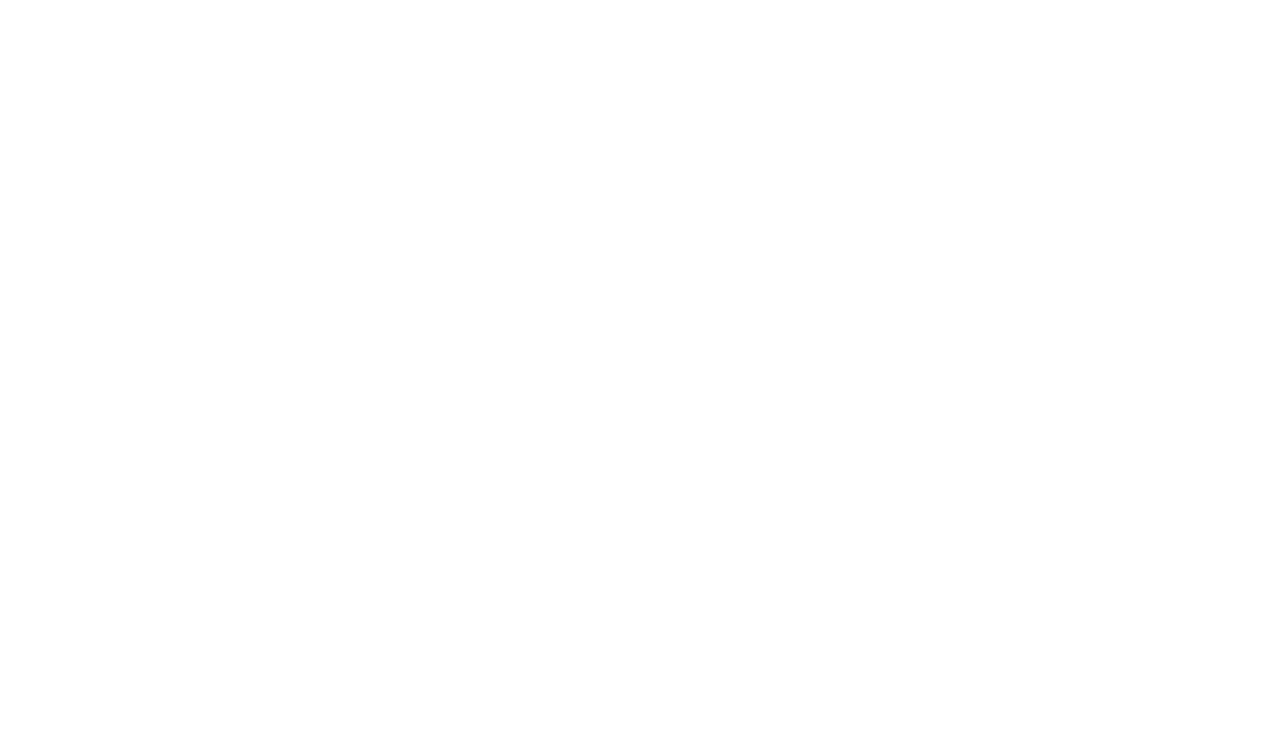
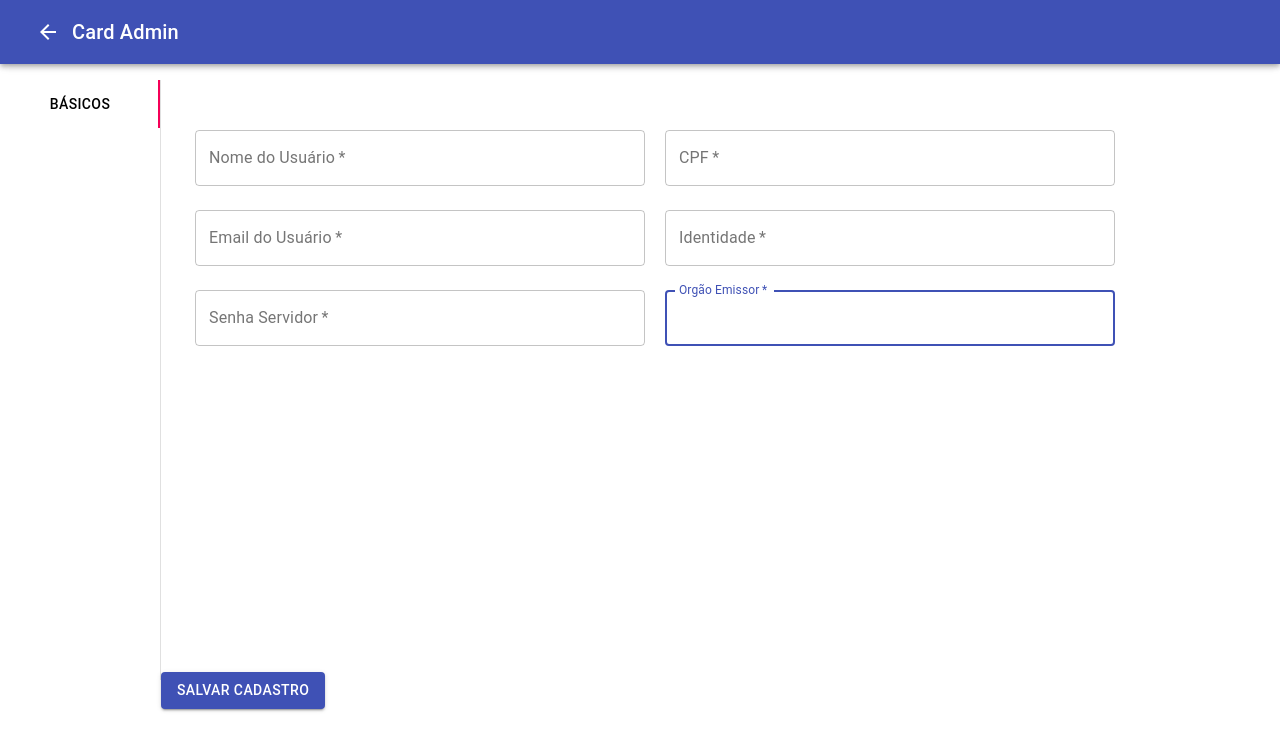
Before and after one commit to gilsonfabio/react-admin, a React (Create React App) app: page /altpermissao/1 in a window 1280 px wide. Before the commit this address had no page. Shown: the top 750 px of the page. Built offline with nearby package versions, Linux system fonts and the light colour scheme; no server answers.

Commit message:
Alteração para restaurar passsword

```diff
--- /dev/null
+++ b/src/pages/AltPermissao.js
@@ -0,0 +1,263 @@
+import React, {useState, useEffect} from 'react';
+import PropTypes from 'prop-types';
+import { makeStyles } from '@material-ui/core/styles';
+import Tabs from '@material-ui/core/Tabs';
+import Tab from '@material-ui/core/Tab';
+import Typography from '@material-ui/core/Typography';
+import Box from '@material-ui/core/Box';
+import MenBarra from '../components/MenBarra/MenBarra';
+import Button from '@material-ui/core/Button';
+import { TextField } from '@material-ui/core';
+
+import { useNavigate, useParams } from 'react-router-dom';
+
+import api from '../services/api';
+
+function TabPanel(props) {
+  const { children, value, index, ...other } = props;
+
+  return (
+    <div
+      role="tabpanel"
+      hidden={value !== index}
+      id={`vertical-tabpanel-${index}`}
+      aria-labelledby={`vertical-tab-${index}`}
+      {...other}
+    >
+      {value === index && (
+        <Box p={3}>
+          <Typography>{children}</Typography>
+        </Box>
+      )}
+    </div>
+  );
+}
+
+TabPanel.propTypes = {
+  children: PropTypes.node,
+  index: PropTypes.any.isRequired,
+  value: PropTypes.any.isRequired,
+};
+
+function a11yProps(index) {
+  return {
+    id: `vertical-tab-${index}`,
+    'aria-controls': `vertical-tabpanel-${index}`,
+  };
+}
+
+const useStyles = makeStyles((theme) => ({
+  root: {
+    flexGrow: 1,
+    backgroundColor: theme.palette.background.paper,
+    display: 'flex',
+    height: 600,
+    marginTop: 80,
+  },
+  tabs: {
+    borderRight: `1px solid ${theme.palette.divider}`,
+  },
+  submit: {
+    margin: theme.spacing(3, 0, 2),
+  },
+  dados: {
+    display: 'flex',
+    flexDirection: 'row',
+    width: 1000,
+  },
+
+  left: {
+    width: 450,
+    height: 500,
+    padding: 10,
+  },
+  right: {
+    width: 450,
+    height: 500,
+    padding: 10,
+  },
+  select: {
+    marginTop: 16,
+    marginBottom: 8,
+    width: 430,
+  },
+  label: {
+    fontSize: 12,
+    marginTop: 16,
+    marginBottom: 8,
+    width: 430,
+  },
+
+}));
+
+export default function AltPermissao() {
+  const classes = useStyles();
+  const [value, setValue] = React.useState(0);
+
+  const [usrNome, setUsrNome] = useState('');
+  const [usrEmail,  setUsrEmail] = useState('');
+  const [usrCpf,  setUsrCpf] = useState('');
+  const [usrIdentidade,  setUsrIdentidade] = useState('');
+  const [usrOrgEmissor,  setUsrOrgEmissor] = useState('');
+
+  const [usrPassword, setUsrPassword] = useState('');
+  const navigate = useNavigate();
+  const params = useParams();
+
+  const handleChange = (event, newValue) => {
+    setValue(newValue);
+  };
+
+  useEffect(() => {
+    let idUsr = params.usrId;
+    api.get(`searchUser/${idUsr}`).then(response => {
+        setUsrNome(response.data[0].usrNome);
+        setUsrEmail(response.data[0].usrEmail);
+        setUsrCpf(response.data[0].usrCpf);
+        setUsrIdentidade(response.data[0].usrIdentidade);
+        setUsrOrgEmissor(response.data[0].usrOrgEmissor);
+        setUsrPassword(response.data[0].usrPassword);
+    })
+
+  },[]);
+
+  function handleUpdServidor(e) {
+    e.preventDefault();
+
+    let idSrv = params.usrId;
+    api.put(`altpermissao/${idSrv}`, {
+      usrPassword,
+    }).then(() => {
+        alert('Servidor alterado com sucesso!')
+    }).catch(() => {
+        alert('Erro na alteração!');
+    })
+    navigate(-1);
+  }
+
+  return (
+    <>
+    <div>
+      <MenBarra />
+    </div>
+    <div className={classes.root}>
+      <Tabs
+        orientation="vertical"
+        variant="scrollable"
+        value={value}
+        onChange={handleChange}
+        aria-label="Vertical tabs example"
+        className={classes.tabs}
+      >
+        <Tab label="Básicos " {...a11yProps(0)} />
+        <Tab label="        " {...a11yProps(1)} />
+        <Tab label="        " {...a11yProps(2)} />
+        <Tab label="        " {...a11yProps(3)} />
+        <Tab label="        " {...a11yProps(4)} />
+        <Tab label="        " {...a11yProps(5)} />
+        <Tab label="        " {...a11yProps(6)} />
+      </Tabs>
+      <form onSubmit={handleUpdServidor} >
+      <TabPanel value={value} index={0}>
+        <div className={classes.dados}>
+          <div className={classes.left}>
+            <TextField
+              className={classes.input}
+              variant="outlined"
+              margin="normal"
+              required
+              fullWidth
+              id="nome"
+              label="Nome do Usuário"
+              name="nome"
+              autoFocus
+              value={usrNome}
+              onChange={(e) => {setUsrNome(e.target.value)}}
+            />
+            <TextField
+              className={classes.input}
+              variant="outlined"
+              margin="normal"
+              required
+              fullWidth
+              id="email"
+              label="Email do Usuário"
+              name="email"
+              autoFocus
+              value={usrEmail}
+              onChange={(e) => {setUsrEmail(e.target.value)}}
+            />
+            <TextField
+                className={classes.input}
+                type="password"
+                variant="outlined"
+                margin="normal"
+                required
+                fullWidth
+                id="password"
+                label="Senha Servidor"
+                name="password"
+                autoFocus
+                value={usrPassword}
+                onChange={(e) => {setUsrPassword(e.target.value)}}
+            />
+          </div>
+          <div className={classes.right}>
+            <TextField
+                className={classes.input}
+                variant="outlined"
+                margin="normal"
+                required
+                fullWidth
+                id="cpf"
+                label="CPF"
+                name="cpf"
+                autoFocus
+                value={usrCpf}
+                onChange={(e) => {setUsrCpf(e.target.value)}}
+            />
+            <TextField
+                className={classes.input}
+                variant="outlined"
+                margin="normal"
+                required
+                fullWidth
+                id="identidade"
+                label="Identidade"
+                name="identidade"
+                autoFocus
+                value={usrIdentidade}
+                onChange={(e) => {setUsrIdentidade(e.target.value)}}
+            />
+            <TextField
+                className={classes.input}
+                variant="outlined"
+                margin="normal"
+                required
+                fullWidth
+                id="orgemissor"
+                label="Orgão Emissor"
+                name="orgemissor"
+                autoFocus
+                value={usrOrgEmissor}
+                onChange={(e) => {setUsrOrgEmissor(e.target.value)}}
+            />
+          </div>
+        </div>
+      </TabPanel>
+      <TabPanel value={value} index={1}></TabPanel>
+      <TabPanel value={value} index={2}></TabPanel>
+      <TabPanel value={value} index={3}></TabPanel>
+      <TabPanel value={value} index={4}></TabPanel>
+      <TabPanel value={value} index={5}></TabPanel>
+      <TabPanel value={value} index={6}></TabPanel>
+        <div>
+        <Button variant="contained" color="primary" type="submit" className={classes.submit}>
+          Salvar cadastro
+        </Button>
+        </div>
+      </form>
+    </div>
+    </>
+  );
+}
--- a/src/pages/AltServidores.js
+++ b/src/pages/AltServidores.js
@@ -125,7 +125,6 @@
   const [usrNasConjuge, setUsrNasConjuge] = useState('');
   const [usrObsBloqueio, setUsrObsBloqueio] = useState('');
   const [usrCartao, setUsrCartao] = useState('');
-  const [usrPassword, setUsrPassword] = useState('');
   const [usrPai, setUsrPai] = useState('');
   const [usrMae, setUsrMae] = useState('');
 
@@ -177,7 +176,6 @@
         setUsrObsBloqueio(response.data[0].usrObsBloqueio);
         setUsrPai(response.data[0].usrPai);
         setUsrMae(response.data[0].usrMae);
-        setUsrPassword(response.data[0].usrPassword);
         setUsrCartao(response.data[0].usrCartao);
 
         setDatNasc(moment(response.data[0].usrNascimento).format('L'));
@@ -244,7 +242,6 @@
       usrObsBloqueio,
       usrPai,
       usrMae,
-      usrPassword,
     }).then(() => {
         alert('Servidor alterado com sucesso!')
     }).catch(() => {
@@ -678,7 +675,9 @@
               value={usrCartao}
               onChange={(e) => {setUsrCartao(e.target.value)}}
             />
-            <TextField
+          </div>
+          <div className={classes.right}>
+          <TextField
               className={classes.input}
               variant="outlined"
               margin="normal"
@@ -690,22 +689,6 @@
               autoFocus
               value={usrObsBloqueio}
               onChange={(e) => {setUsrObsBloqueio(e.target.value)}}
-            />
-          </div>
-          <div className={classes.right}>
-            <TextField
-                className={classes.input}
-                type="password"
-                variant="outlined"
-                margin="normal"
-                required
-                fullWidth
-                id="password"
-                label="Senha Servidor"
-                name="password"
-                autoFocus
-                value={usrPassword}
-                onChange={(e) => {setUsrPassword(e.target.value)}}
             />
           </div>
         </div>
--- a/src/pages/Servidores.js
+++ b/src/pages/Servidores.js
@@ -21,6 +21,7 @@
 import HowToRegIcon from '@material-ui/icons/HowToReg';
 import MenBarra from '../components/MenBarra/MenBarra';
 import { TextField } from '@material-ui/core';
+import AttachFileIcon from '@material-ui/icons/AttachFile';
 
 const StyledTableCell = withStyles((theme) => ({
   head: {
@@ -159,6 +160,7 @@
             <StyledTableCell align="right">Status</StyledTableCell>
             <StyledTableCell align="right">Ficha</StyledTableCell>
             <StyledTableCell align="right">Contrato</StyledTableCell>
+            <StyledTableCell align="right">Permissão</StyledTableCell>
             <StyledTableCell align="right">Editar</StyledTableCell>
             <StyledTableCell align="right">Excluir</StyledTableCell>
           </TableRow>
@@ -195,6 +197,11 @@
               </Link>
               </StyledTableCell>
               <StyledTableCell align="right">
+              <Link to={`/altpermissao/${row.usrId}`} >
+                <AttachFileIcon />
+              </Link>
+              </StyledTableCell>
+              <StyledTableCell align="right">
               <Link to={`/altservidor/${row.usrId}`} >
                 <EditIcon />
               </Link>
--- a/src/routes.js
+++ b/src/routes.js
@@ -41,6 +41,7 @@
 import Servidores from './pages/Servidores';
 import AltServidor from './pages/AltServidores';
 import NewServidor from './pages/NewServidor';
+import AltPermissao from './pages/AltPermissao';
 
 import Filiacao from './pages/Filiacao';
 import Informacoes from './pages/Informacoes';
@@ -115,6 +116,7 @@
             <Route path="/servidores" element={<Servidores />} />
             <Route path="/altservidor/:usrId" element={<AltServidor/>} />
             <Route path="/newservidor" element={<NewServidor/>} />
+            <Route path="/altpermissao/:usrId" element={<AltPermissao/>} />
 
             <Route path="/filiacao/:usrId" element={<Filiacao/>} />
             <Route path="/informacoes/:usrId" element={<Informacoes/>} />
```
Also changed, not shown: package.json (line endings or trailing spaces), 1 other file (tests, documents, lock files or other folders).
